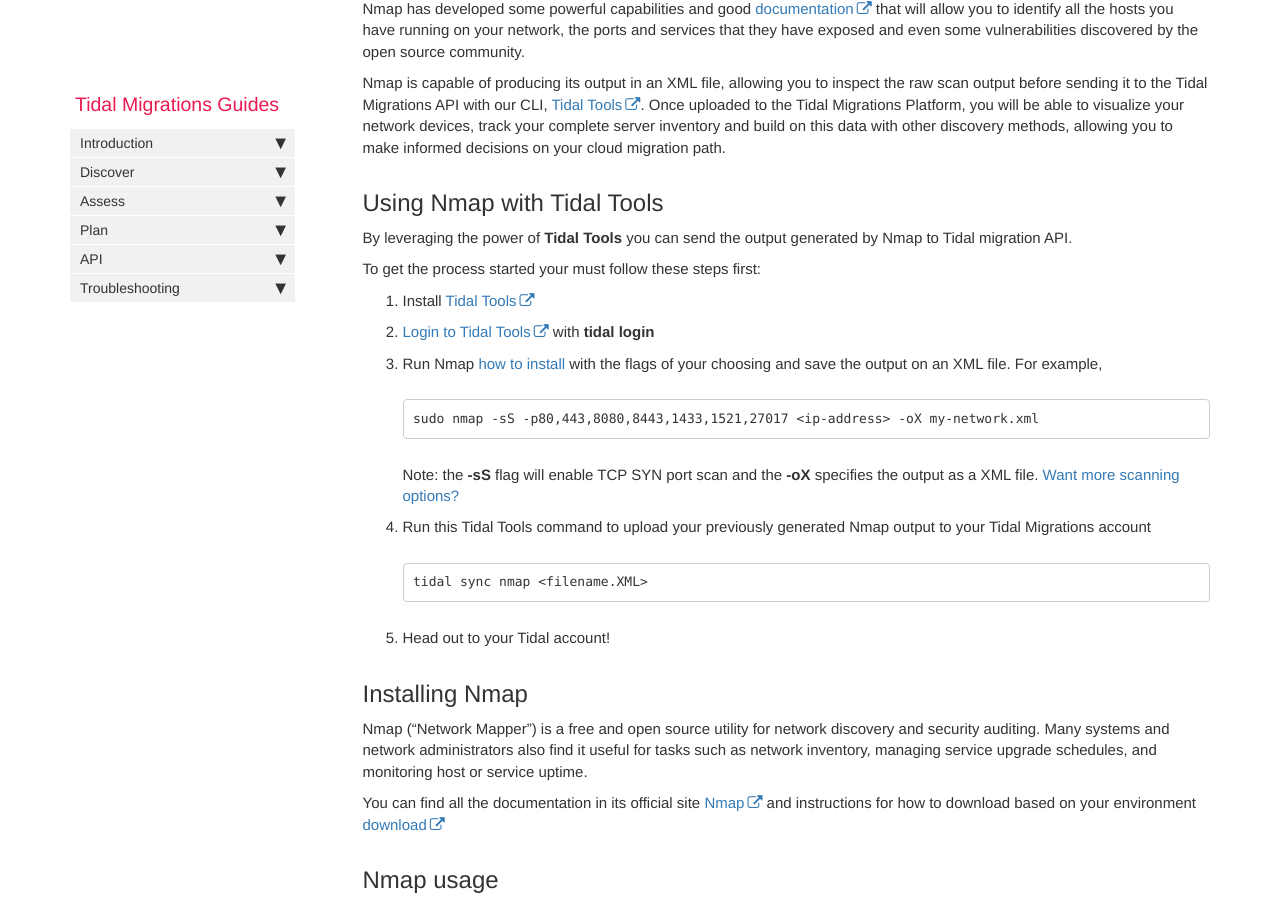
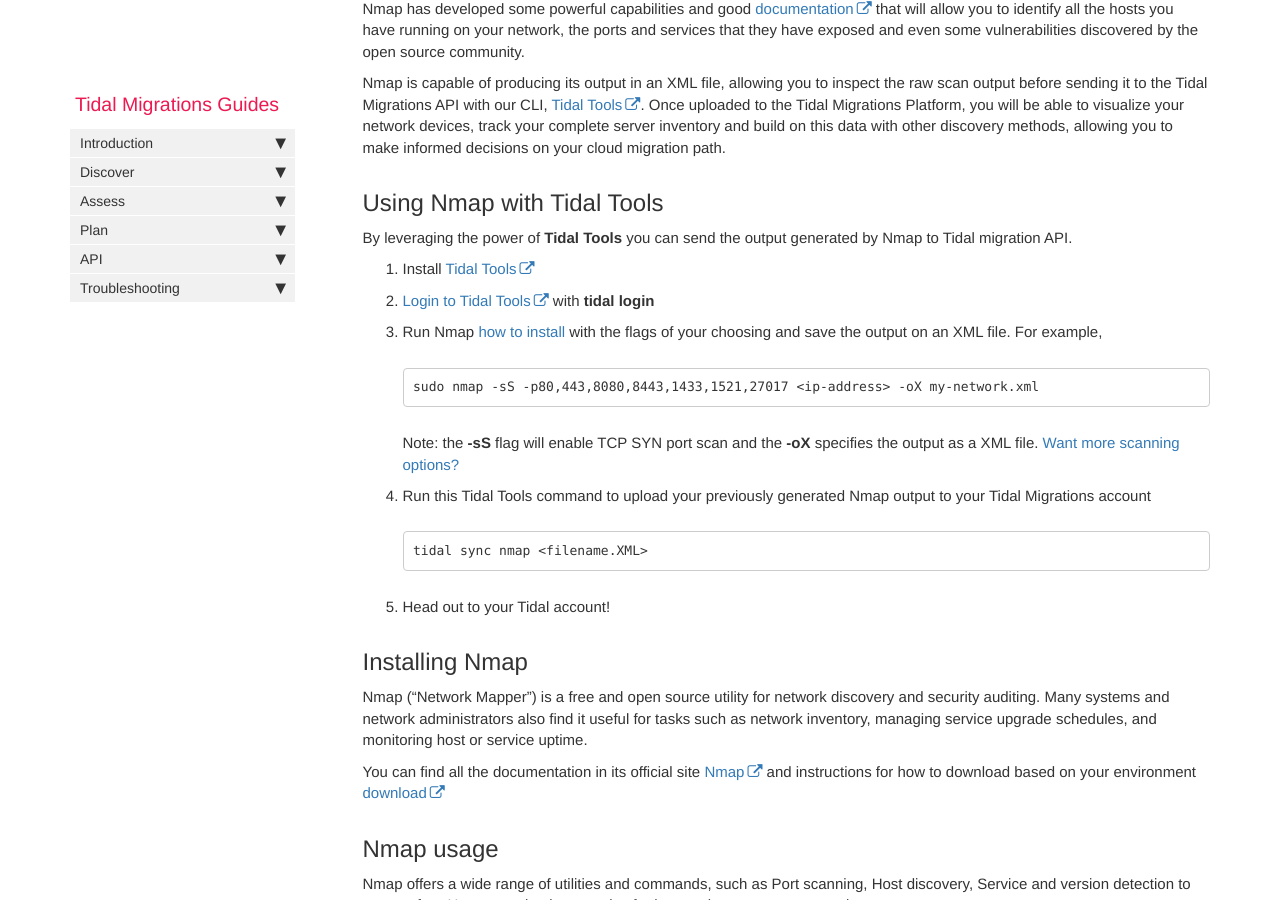
Before and after one commit to tidalmigrations/tidalmigrations.github.io, a Jekyll site: the page built from pages/user guides/discover_nmap.md, in a window 1280 px wide and 900 px high, scrolled down 401 px. Built offline with Jekyll 4.4.1, drawn with Linux system fonts in a browser that asks for light colours; nearby versions of some CDN libraries; comment, search, counter and statistics services are not loaded.

Commit message:
Update pages/user guides/discover_nmap.md
Co-authored-by: Philip Rees <philip.rees@tidalmigrations.com>

```diff
--- a/pages/user guides/discover_nmap.md
+++ b/pages/user guides/discover_nmap.md
@@ -21,7 +21,6 @@ Nmap is capable of producing its output in an XML file, allowing you to inspect
 
 By leveraging the power of **Tidal Tools** you can send the output generated by Nmap to Tidal migration API.
 
-To get the process started your must follow these steps first:
 1. Install [Tidal Tools](https://guides.tidalmg.com/tidal-tools.html)
 2. [Login to Tidal Tools](https://guides.tidalmg.com/tidal-tools.html#login) with **tidal login**
 3. Run Nmap [how to install](#installing-nmap) with the flags of your choosing and save the output on an XML file. For example,
```
